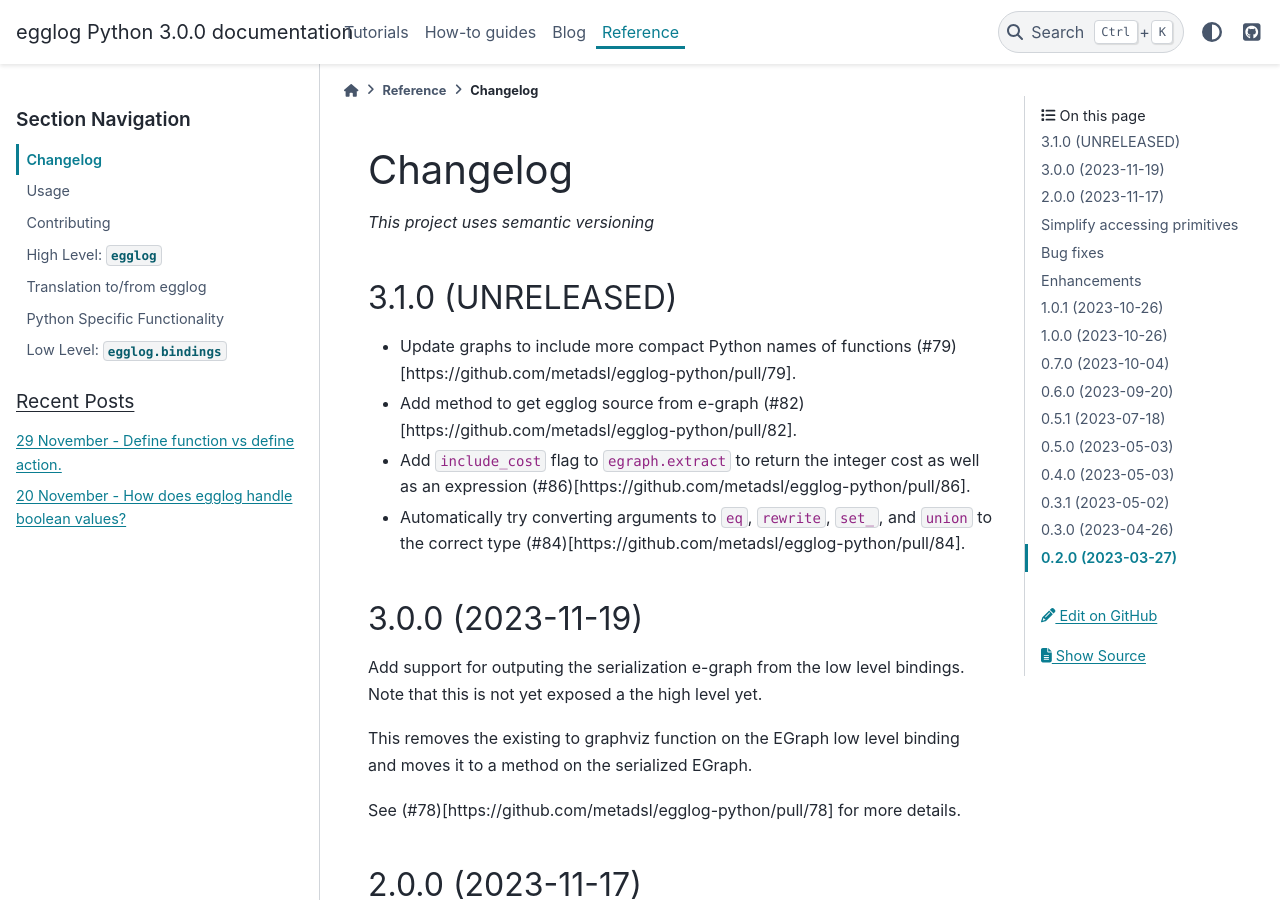
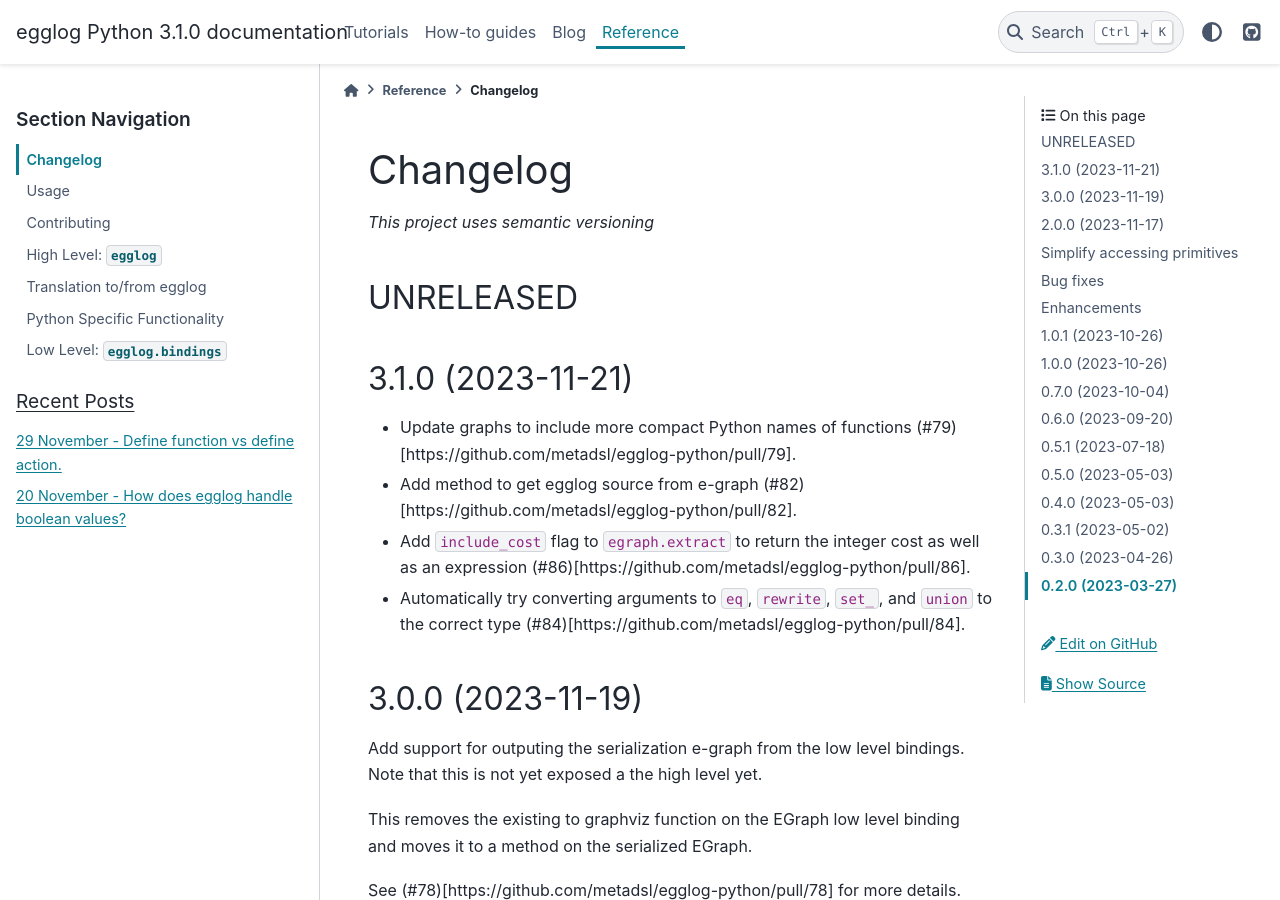
Before and after one commit to egraphs-good/egglog-python, a Sphinx documentation site: the page built from docs/changelog.md, in a window 1280 px wide and 900 px high. Built offline with Sphinx 7.4.7 and the PyData theme 0.15.4, drawn with Linux system fonts in a browser that asks for light colours; pages that are not in the unit, such as notebooks, are missing from menus; comment, search, counter and statistics services are not loaded; the version number is read from the project's files by our own code.

Commit message:
Bump version 3.1.0

```diff
--- a/Cargo.toml
+++ b/Cargo.toml
@@ -1,6 +1,6 @@
 [package]
 name = "egglog-python"
-version = "3.0.0"
+version = "3.1.0"
 edition = "2021"
 
 # See more keys and their definitions at https://doc.rust-lang.org/cargo/reference/manifest.html
--- a/docs/changelog.md
+++ b/docs/changelog.md
@@ -2,7 +2,9 @@
 
 _This project uses semantic versioning_
 
-## 3.1.0 (UNRELEASED)
+## UNRELEASED
+
+## 3.1.0 (2023-11-21)
 
 - Update graphs to include more compact Python names of functions (#79)[https://github.com/metadsl/egglog-python/pull/79].
 - Add method to get egglog source from e-graph (#82)[https://github.com/metadsl/egglog-python/pull/82].
```
Also changed, not shown: 1 other file.
